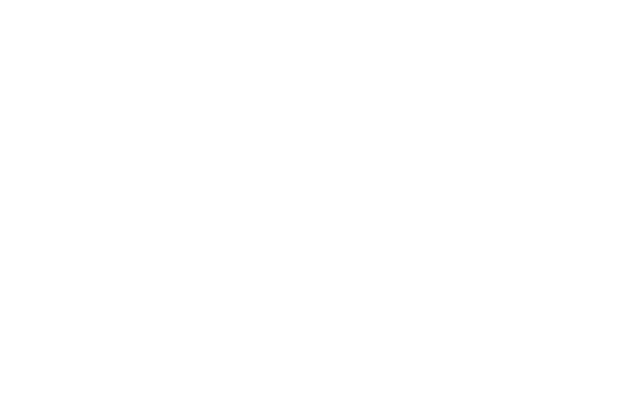
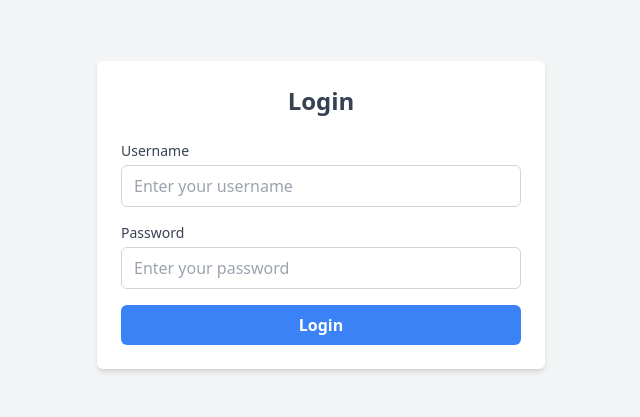
Before and after one commit to MHRoni-dev/Axentech, a React (Vite) app: page /login in a window 1280 px wide. Before the commit this address had no page. Shown: the part 217-634 px from the top of the page, without its empty margins (319-959 px from the left). Built offline with nearby package versions, Linux system fonts and the light colour scheme.

Commit message:
updated with user

```diff
--- a/src/App.jsx
+++ b/src/App.jsx
@@ -1,17 +1,25 @@
 import './App.css'
-import UpdateForm from './components/UpdateForm'
 import {  Route, Routes } from 'react-router-dom'
 import Layout from './layout/Layout'
 import UserListPage from './pages/UserListPage'
 import UserUpdatePage from './pages/UserUpdatePage'
+import UserLoginPage from './pages/UserLoginPage'
+import { useContext, useEffect } from 'react'
+import { userContext } from './context/userContext'
 
 function App() {
+  const {token, setToken} = useContext(userContext)
+  useEffect(() => {
+    const localToken = localStorage.getItem('token')
+    setToken(token)
+  }, [token])
 
   return (
     <Layout>
       <Routes>
         <Route path='' element={<UserListPage />}/>
         <Route path='/update' element={<UserUpdatePage /> }/>
+        <Route path="/login" element={<UserLoginPage />} />
       </Routes>
     </Layout>
   )
--- a/src/components/UserTable.jsx
+++ b/src/components/UserTable.jsx
@@ -41,11 +41,11 @@
                   <TableCell className='text-left'>{user['.id']}</TableCell>
                   <TableCell  className='text-left'>{user['server']}</TableCell>
                   <TableCell  className='text-left flex justify-between '>{user['name']} <Edit className='opacity-0 group-hover:opacity-100 h-4 w-4' onClick={()=>editClickHandler(user)}/></TableCell>
-                  <TableCell className='text-left'>{user['password']}</TableCell>
+                  <TableCell className='text-left'>{Array(user?.['password']?.length ?? 0).fill('*').join('')}</TableCell>
                   <TableCell  className='text-left'>{user['profile']}</TableCell>
                 </TableRow>)
                 : <TableRow>
-                  <TableCell colSpan={6} className="table-cell text-center">No User Found</TableCell>
+                  <TableCell  colSpan={6} className="table-cell text-center">No User Found</TableCell>
                 </TableRow>
               }
             </TableBody>
--- /dev/null
+++ b/src/context/userContext.jsx
@@ -0,0 +1,12 @@
+import  { createContext, useState } from 'react';
+
+export const userContext = createContext()
+
+export  const UserContextProvider = ({children}) => {
+  const [token, setToken] = useState(null)
+  return (
+    <userContext.Provider value={{token, setToken}}>
+      {children}
+    </userContext.Provider>
+  )
+}
--- a/src/hooks/useGetUser.js
+++ b/src/hooks/useGetUser.js
@@ -1,13 +1,18 @@
-import { useEffect, useState } from 'react';
+import { userContext } from '@/context/userContext';
+import { useContext, useEffect, useState } from 'react';
 
-const getUser = async (signal) => {
+const getUser = async (signal, token) => {
   try {
-    const response = await fetch('https://axentech.api.cloudmikrotik.com//api/users', { signal });
-    if (!response.ok) {
-      throw new Error(`Error: ${response.status} ${response.statusText}`);
+    const response = await fetch('https://axentech-backend.vercel.app/api/users',  {
+      signal,
+      headers: {
+        Authorization : token
+      }
+    });
+    if (!response.ok && response.status === 401) {
+      throw new Error('Unauthorized');
     }
     const data = await response.json();
-    console.log('User Data:', data);
     return Object.values(data);
   } catch (error) {
     if (error.name === 'AbortError') {
@@ -20,10 +25,12 @@
 }
 
 export default function useGetUser() {
+  const {token} = useContext(userContext)
   const [savedUsers, setSavedUsers] = useState([]);
   const [user, setUser] = useState([]);
   const [loading, setLoading] = useState(true);
   const [error, setError] = useState(null);
+  const {setToken} = useContext(userContext)
 
   const filterUser = (cb) => {
     setUser(cb(savedUsers));
@@ -34,14 +41,19 @@
     const controller = new AbortController();
     const signal = controller.signal;
 
-    getUser(signal)
+    getUser(signal, token)
       .then((data) => {
         if (data) {
           setSavedUsers(data);
           setUser(data);
         }
       })
-      .catch((error) => setError(error))
+      .catch((error) => {
+        if(error.message === 'Unauthorized'){
+          setToken(null)
+          setError(error?.message)
+         }
+      })
       .finally(() => setLoading(false));
 
     // Cleanup function to abort fetch if the component unmounts
--- a/src/hooks/useUserMutation.js
+++ b/src/hooks/useUserMutation.js
@@ -1,6 +1,9 @@
-import { useState, useCallback } from 'react';
+import { userContext } from '@/context/userContext';
+import { useState, useCallback, useContext } from 'react';
 
 export default function useUserMutation() {
+  const {token, setToken} = useContext(userContext)
+
   const [loading, setLoading] = useState(false);
   const [error, setError] = useState(null);
   const [data, setData] = useState(null);
@@ -17,13 +20,17 @@
     try {
       const response = await fetch(url, {
         method,
-        headers: { 'Content-Type': 'application/json' },
+        headers: { 'Content-Type': 'application/json', Authorization : token },
         body: body ? JSON.stringify(body) : null,
       });
 
-      if (!response.ok) {
-        const errorData = await response.json();
-        throw new Error(errorData.message || 'Something went wrong');
+      if (!response.ok ) {
+        if(response.status === 401){
+          setToken(null)
+          throw new Error('Unauthorized');
+        }else {
+          throw new Error('Network response was not ok');
+        }
       }
 
       const responseData = await response.json();
@@ -31,9 +38,10 @@
       setData(responseData);
       return responseData;
     } catch (err) {
-      console.log(err)
-      setError(err.message);
-      throw err; // Re-throw the error so it can be caught in the component
+      if(err.name === 'Unauthorized'){
+        setToken(null)
+      }
+      setError(err.name);
     } finally {
       setLoading(false);
     }
--- a/src/main.jsx
+++ b/src/main.jsx
@@ -3,11 +3,14 @@
 import './index.css'
 import App from './App.jsx'
 import { BrowserRouter } from 'react-router-dom'
+import { UserContextProvider } from './context/userContext'
 
 createRoot(document.getElementById('root')).render(
   <StrictMode>
     <BrowserRouter>
-      <App />
+      <UserContextProvider>
+        <App />
+      </UserContextProvider>
     </BrowserRouter>
   </StrictMode>,
 )
--- a/src/pages/UserListPage.jsx
+++ b/src/pages/UserListPage.jsx
@@ -1,7 +1,17 @@
 import UserTable from '@/components/UserTable'
-import React from 'react'
+import { userContext } from '@/context/userContext'
+import React, { useContext, useEffect } from 'react'
+import { useNavigate } from 'react-router-dom'
 
 export default function UserListPage() {
+  const {token} = useContext(userContext)
+  const navigate = useNavigate()
+  useEffect(() => {
+    if(!token) {
+      navigate('/login', {replace : true})
+    }
+  },[token])
+
   return (
     <div>
       <UserTable />
--- /dev/null
+++ b/src/pages/UserLoginPage.jsx
@@ -0,0 +1,97 @@
+import { userContext } from '@/context/userContext';
+import { useToast } from '@/hooks/use-toast';
+import React, { useContext, useEffect, useState } from "react";
+import { useNavigate } from 'react-router-dom';
+
+const UserLoginPage = () => {
+  const [formData, setFormData] = useState({ username: "", password: "" });
+  const {token, setToken} = useContext(userContext)
+  const {toast} = useToast()
+
+  const handleChange = (e) => {
+    const { name, value } = e.target;
+    setFormData({ ...formData, [name]: value });
+  };
+
+  const handleSubmit = async (e) => {
+    e.preventDefault();
+    const response = await fetch('https://axentech-backend.vercel.app/api/login', {
+      method: 'POST',
+      headers: {
+        'Content-Type': 'application/json',
+      },
+      body : JSON.stringify(formData)
+    })
+    if (!response.ok) {
+      toast({
+        title: 'Error',
+        description: 'Username or Password is Incorrect',
+        variant: 'destructive'
+      })
+    }
+    const data = await response.json();
+    if(data.token){
+      setToken(data.token)
+      localStorage.setItem('token', token)
+    }
+  };
+
+  const navigate = useNavigate()
+  useEffect(() => {
+    if(token) {
+      navigate('/', {replace: true})
+    }
+  })
+
+  return (
+    <div className="flex items-center justify-center min-h-screen bg-gray-100">
+      <div className="w-full max-w-md p-6 bg-white rounded-md shadow-md">
+        <h2 className="text-2xl font-bold text-center text-gray-700">Login</h2>
+        <form onSubmit={handleSubmit} className="mt-6">
+          <div className="mb-4">
+            <label
+              htmlFor="username"
+              className="block text-sm font-medium text-gray-700 text-left"
+            >
+              Username
+            </label>
+            <input
+              type="text"
+              name="username"
+              id="username"
+              value={formData.username}
+              onChange={handleChange}
+              className="w-full px-3 py-2 mt-1 border border-gray-300 rounded-md focus:outline-none focus:ring focus:ring-blue-200 focus:border-blue-400"
+              placeholder="Enter your username"
+            />
+          </div>
+          <div className="mb-4">
+            <label
+              htmlFor="password"
+              className="block text-sm font-medium text-gray-700 text-left"
+            >
+              Password
+            </label>
+            <input
+              type="password"
+              name="password"
+              id="password"
+              value={formData.password}
+              onChange={handleChange}
+              className="w-full px-3 py-2 mt-1 border border-gray-300 rounded-md focus:outline-none focus:ring focus:ring-blue-200 focus:border-blue-400"
+              placeholder="Enter your password"
+            />
+          </div>
+          <button
+            type="submit"
+            className="w-full px-4 py-2 font-bold text-white bg-blue-500 rounded-md hover:bg-blue-600 focus:outline-none focus:ring focus:ring-blue-300"
+          >
+            Login
+          </button>
+        </form>
+      </div>
+    </div>
+  );
+};
+
+export default UserLoginPage;
--- a/src/pages/UserUpdatePage.jsx
+++ b/src/pages/UserUpdatePage.jsx
@@ -1,8 +1,17 @@
-import { Toast } from '@/components/ui/toast'
 import UpdateForm from '@/components/UpdateForm'
-import React from 'react'
+import { userContext } from '@/context/userContext'
+import React, { useContext, useEffect } from 'react'
+import { useNavigate } from 'react-router-dom'
 
 export default function UserUpdatePage() {
+const {token} = useContext(userContext)
+  const navigate = useNavigate()
+  useEffect(() => {
+    if(!token) {
+      navigate('/login', {replace : true})
+    }
+  },[token])
+
   return (
     <div className='flex justify-center items-center min-h-[80dvh]'>
       <UpdateForm />
```
